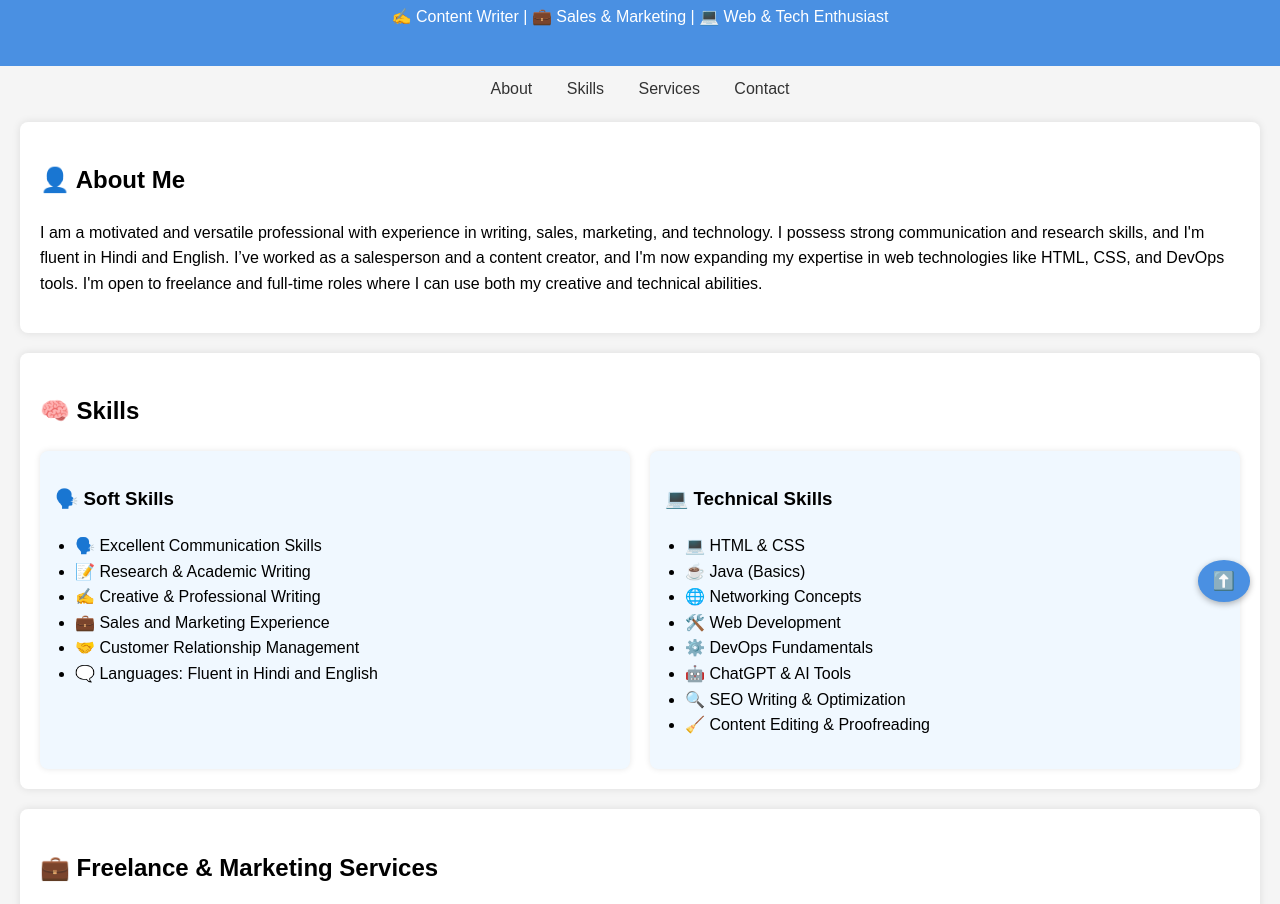
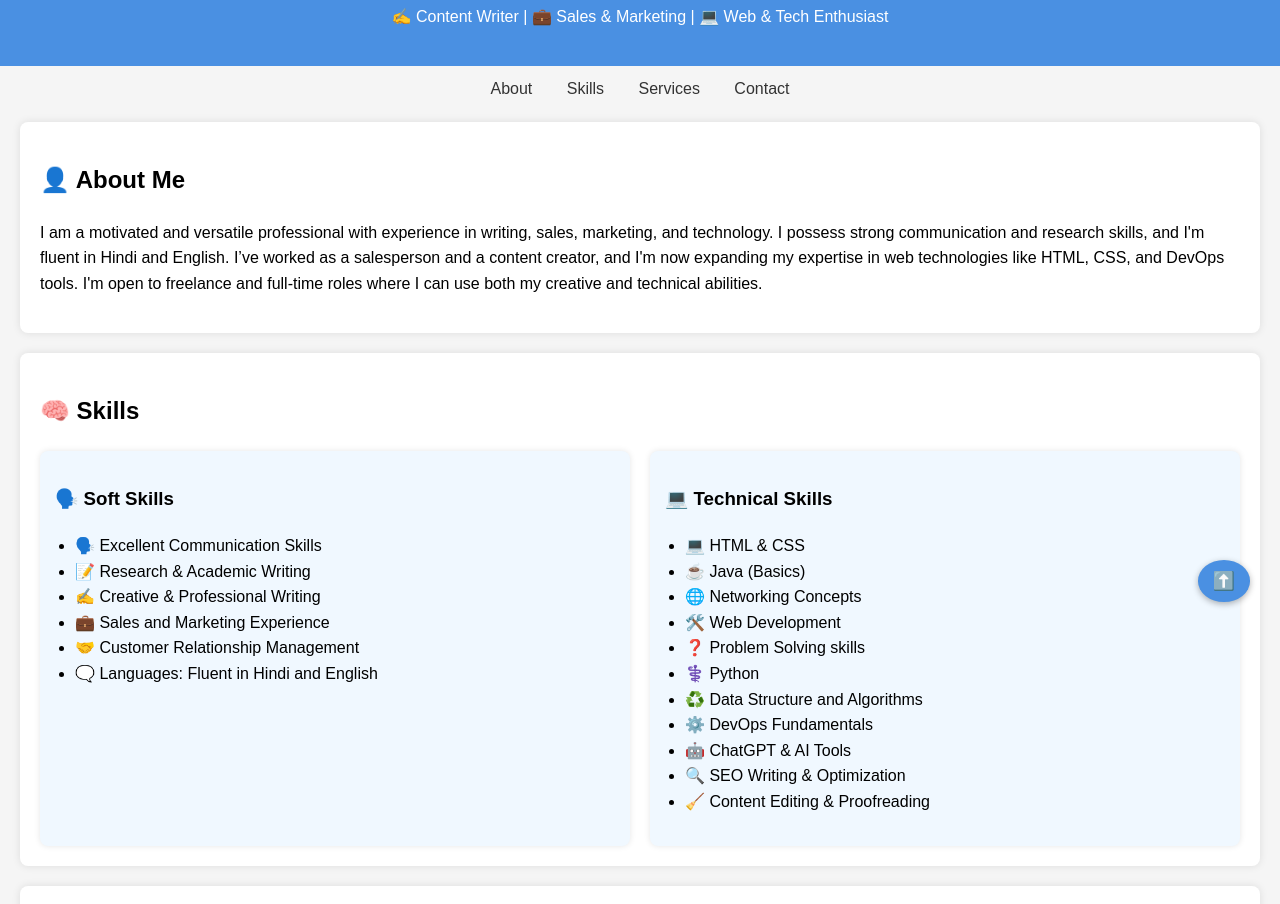
Before and after one commit to nandini-singh11/resume-portfolio, a plain HTML site: page index.html in a window 1280 px wide. Shown: the part 168-1072 px from the top of the page. Drawn offline with Linux system fonts and the light colour scheme.

Commit message:
Update index.html

```diff
--- a/index.html
+++ b/index.html
@@ -128,6 +128,9 @@
           <li>☕ Java (Basics)</li>
           <li>🌐 Networking Concepts</li>
           <li>🛠️ Web Development</li>
+          <li>❓ Problem Solving skills</li>
+          <li>⚕️ Python</li>
+          <li>♻️ Data Structure and Algorithms</li>
           <li>⚙️ DevOps Fundamentals</li>
           <li>🤖 ChatGPT & AI Tools</li>
           <li>🔍 SEO Writing & Optimization</li>
```
